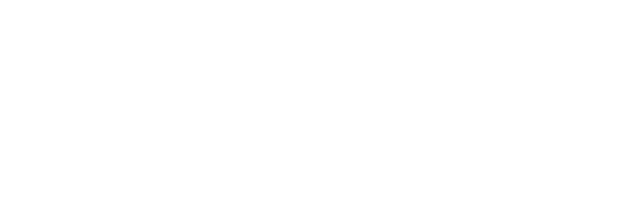
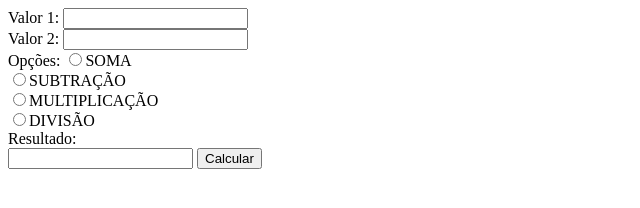
Before and after one commit to Danieumatos/exercicioCalculadora_HTML_CSS_JS, a plain HTML site: page index.html in a window 1280 px wide. Shown: the whole page, without its empty margins (0-640 px from the left). Drawn offline with Linux system fonts and the light colour scheme.

Commit message:
Criação do formulário e seus elementos na página html.

```diff
--- a/index.html
+++ b/index.html
@@ -7,6 +7,18 @@
     <link rel="stylesheet" href="style.css">
 </head>
 <body>
+    <form action="" id="formulario">
+        Valor 1: <input type="text" name="" id="valor1"><br>
+        Valor 2: <input type="text" name="" id="valor2"><br>
+        Opções:
+        <input type="radio" name="radio" id="soma">SOMA <br>
+        <input type="radio" name="radio" id="subtracao">SUBTRAÇÃO <br>
+        <input type="radio" name="radio" id="multiplicacao">MULTIPLICAÇÃO <br>
+        <input type="radio" name="radio" id="divisao">DIVISÃO <br>
+        Resultado: <br>
+        <input type="text" name="" id="resultado">
 
+        <button id="btn">Calcular</button>
+    </form>
 </body>
 </html>
```
Also changed, not shown: 1 other file.
